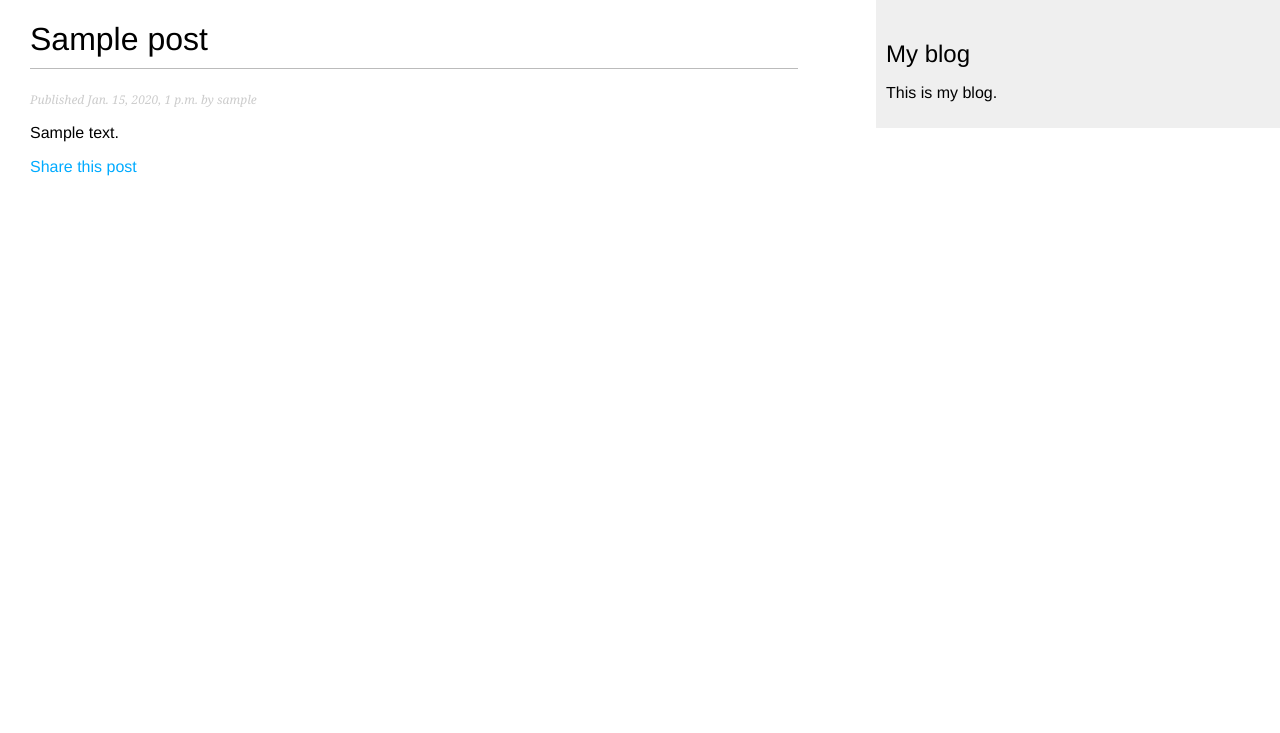
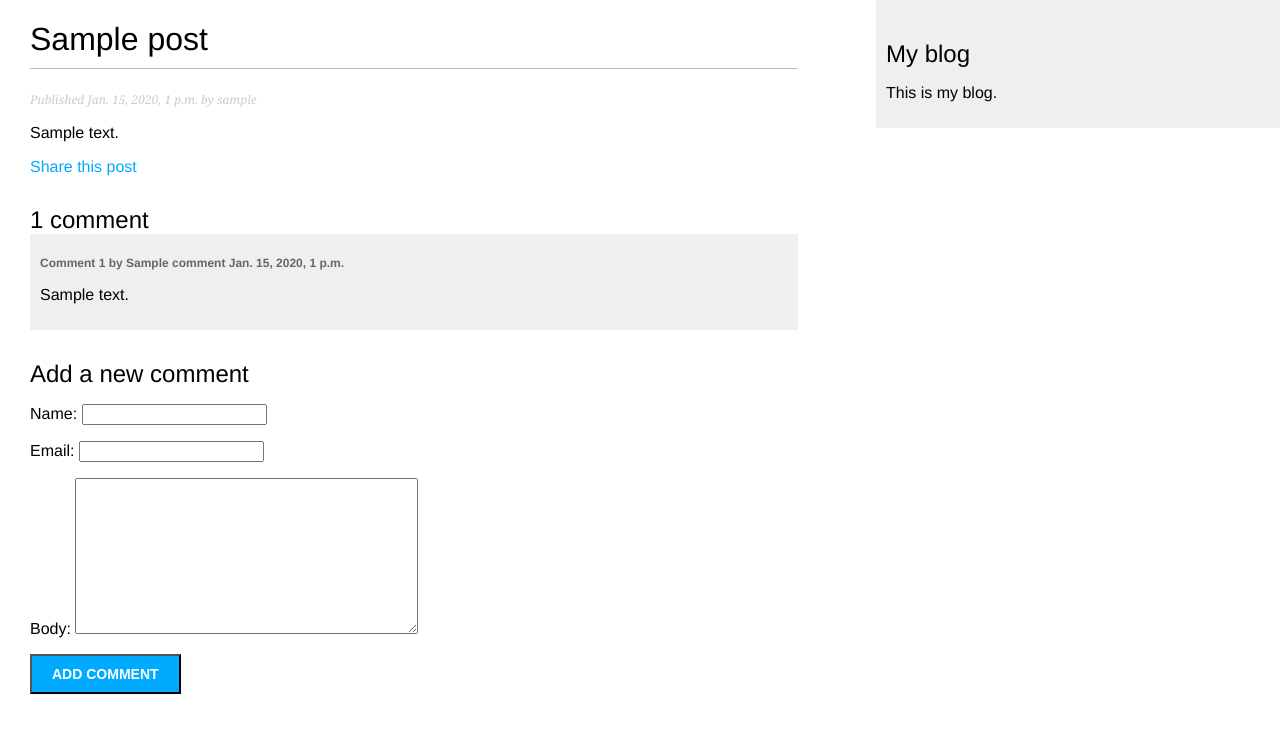
Before and after one commit to vsrusakov/blog_project, a Django app: a page that uses templates/blog/post/detail.html in a window 1280 px wide. Shown: the top 733 px of the page. Run offline with Django 5.2, Linux system fonts and the light colour scheme; tables that the repository leaves empty hold one stand-in row (values such as "Sample post").

Commit message:
added comments for posts

```diff
--- a/blog/forms.py
+++ b/blog/forms.py
@@ -1,7 +1,15 @@
 from django import forms
+from blog.models import Comment
+
 
 class EmailPostForm(forms.Form):
     name = forms.CharField(max_length=25)
     email = forms.EmailField()
     to = forms.EmailField()
     comments = forms.CharField(required=False, widget=forms.Textarea)
+
+
+class CommentForm(forms.ModelForm):
+    class Meta:
+        model = Comment
+        fields = ['name', 'email', 'body']
--- a/blog/models.py
+++ b/blog/models.py
@@ -43,3 +43,22 @@ class Post(models.Model):
                              self.publish.month,
                              self.publish.day,
                              self.slug])
+
+
+class Comment(models.Model):
+    post = models.ForeignKey(Post, on_delete=models.CASCADE, related_name='comments')
+    name = models.CharField(max_length=80)
+    email = models.EmailField()
+    body = models.TextField()
+    created = models.DateTimeField(auto_now_add=True)
+    updated = models.DateTimeField(auto_now=True)
+    active = models.BooleanField(default=True)
+
+    class Meta:
+        ordering = ['created']
+        indexes = [
+            models.Index(fields=['created']),
+        ]
+
+    def __str__(self):
+        return f'Comment by {self.name} on {self.post}'
--- a/blog/urls.py
+++ b/blog/urls.py
@@ -8,4 +8,5 @@ urlpatterns = [
     path('', views.PostListView.as_view(), name='post_list'),
     path('<int:year>/<int:month>/<int:day>/<slug:post>/', views.post_detail, name='post_detail'),
     path('<int:post_id>/share/', views.post_share, name='post_share'),
+    path('<int:post_id>/comment/', views.post_comment, name='post_comment'),
 ]
--- a/blog/views.py
+++ b/blog/views.py
@@ -1,10 +1,11 @@
-from django.shortcuts import render, get_object_or_404
+from django.shortcuts import render, get_object_or_404, redirect
+from django.views.decorators.http import require_POST
 from django.core.paginator import Paginator, PageNotAnInteger, EmptyPage
 from django.views.generic import ListView
 from django.core.mail import send_mail
 from django.conf import settings
 from blog.models import Post
-from blog.forms import EmailPostForm
+from blog.forms import EmailPostForm, CommentForm
 
 # Create your views here.
 
@@ -29,7 +30,9 @@ def post_detail(request, year, month, day, post):
         publish__month=month,
         publish__day=day,
         )
-    return render(request, 'blog/post/detail.html', {'post': post})
+    comments = post.comments.filter(active=True)
+    form = CommentForm()
+    return render(request, 'blog/post/detail.html', {'post': post, 'comments': comments, 'form': form})
 
 
 def post_share(request, post_id):
@@ -54,6 +57,17 @@ def post_share(request, post_id):
     return render(request, 'blog/post/share.html', {'post': post, 'form': form, 'sent': sent})
 
 
+def post_comment(request, post_id):
+    post = get_object_or_404(Post.published, pk=post_id)
+    comment = None
+    form = CommentForm(request.POST)
+    if form.is_valid():
+        comment = form.save(commit=False)
+        comment.post = post
+        comment.save()
+    return render(request, 'blog/post/comment.html', {'post': post, 'form': form, 'comment': comment})
+
+
 class PostListView(ListView):
     queryset = Post.objects.all()
     context_object_name = 'posts'
--- a/templates/blog/post/detail.html
+++ b/templates/blog/post/detail.html
@@ -9,4 +9,19 @@
     <p>
         <a href="{% url 'blog:post_share' post.id %}">Share this post</a>
     </p>
+    {% with comments.count as total_comments %}
+        <h2>{{ total_comments }} comment{{ total_comments|pluralize }}</h2>
+    {% endwith %}
+    {% for comment in comments %}
+        <div class="comment">
+            <p class="info">
+                Comment {{ forloop.counter }} by {{ comment.name }}
+                {{ comment.created }}
+            </p>
+            {{ comment.body|linebreaks }}
+        </div>
+    {% empty %}
+        <p>There are no comments.</p>
+    {% endfor %}
+    {% include 'blog/post/includes/comment_form.html' %}
 {% endblock %}
--- /dev/null
+++ b/templates/blog/post/includes/comment_form.html
@@ -0,0 +1,6 @@
+<h2>Add a new comment</h2>
+<form method="post" action="{% url 'blog:post_comment' post.id %}">
+    {{ form.as_p }}
+    {% csrf_token %}
+    <input type="submit" value="Add comment">
+</form>
```
Also changed, not shown: blog/admin.py (+8 -1 lines), templates/blog/post/comment.html (added, +12 -0 lines), blog/migrations/0003_comment.py (added).
